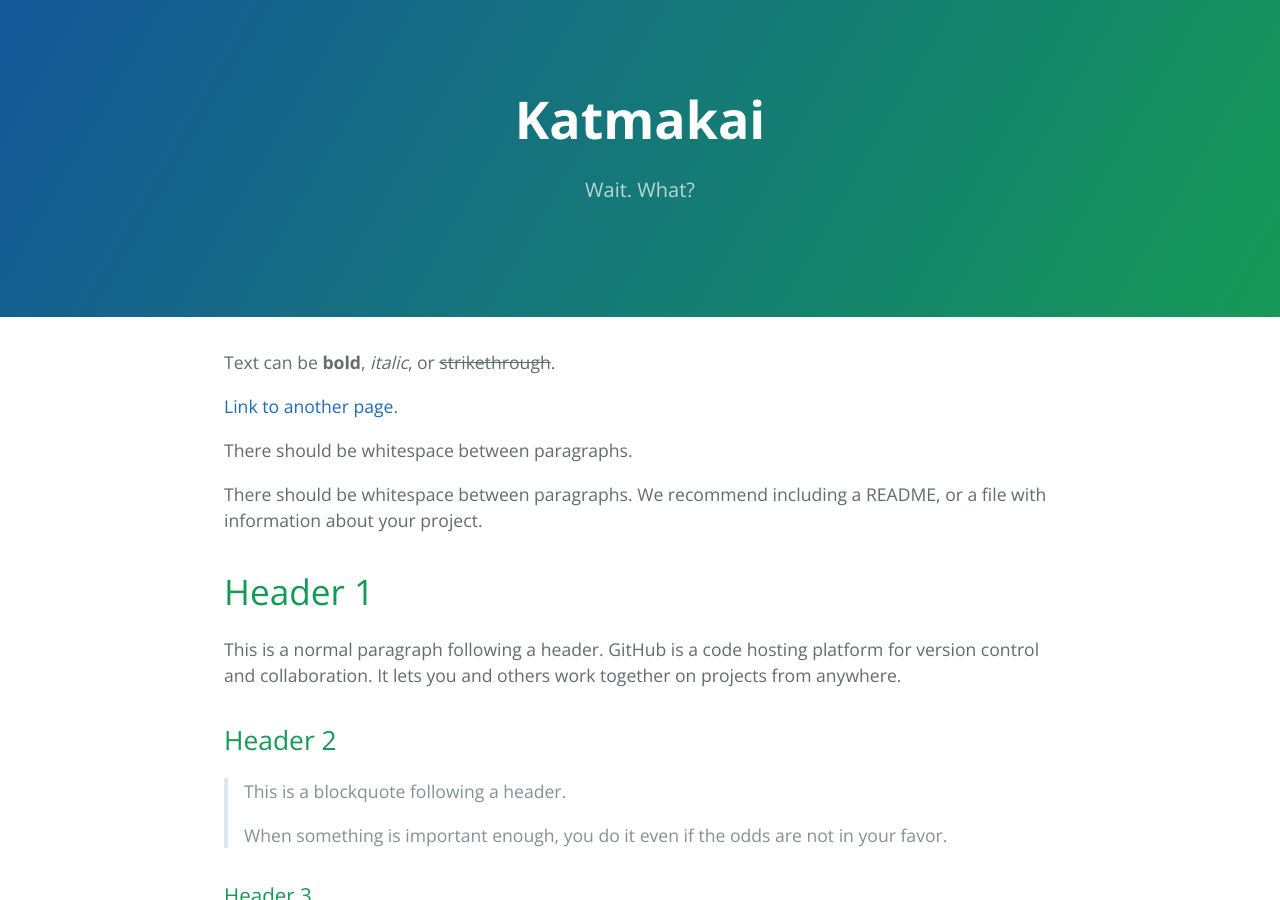
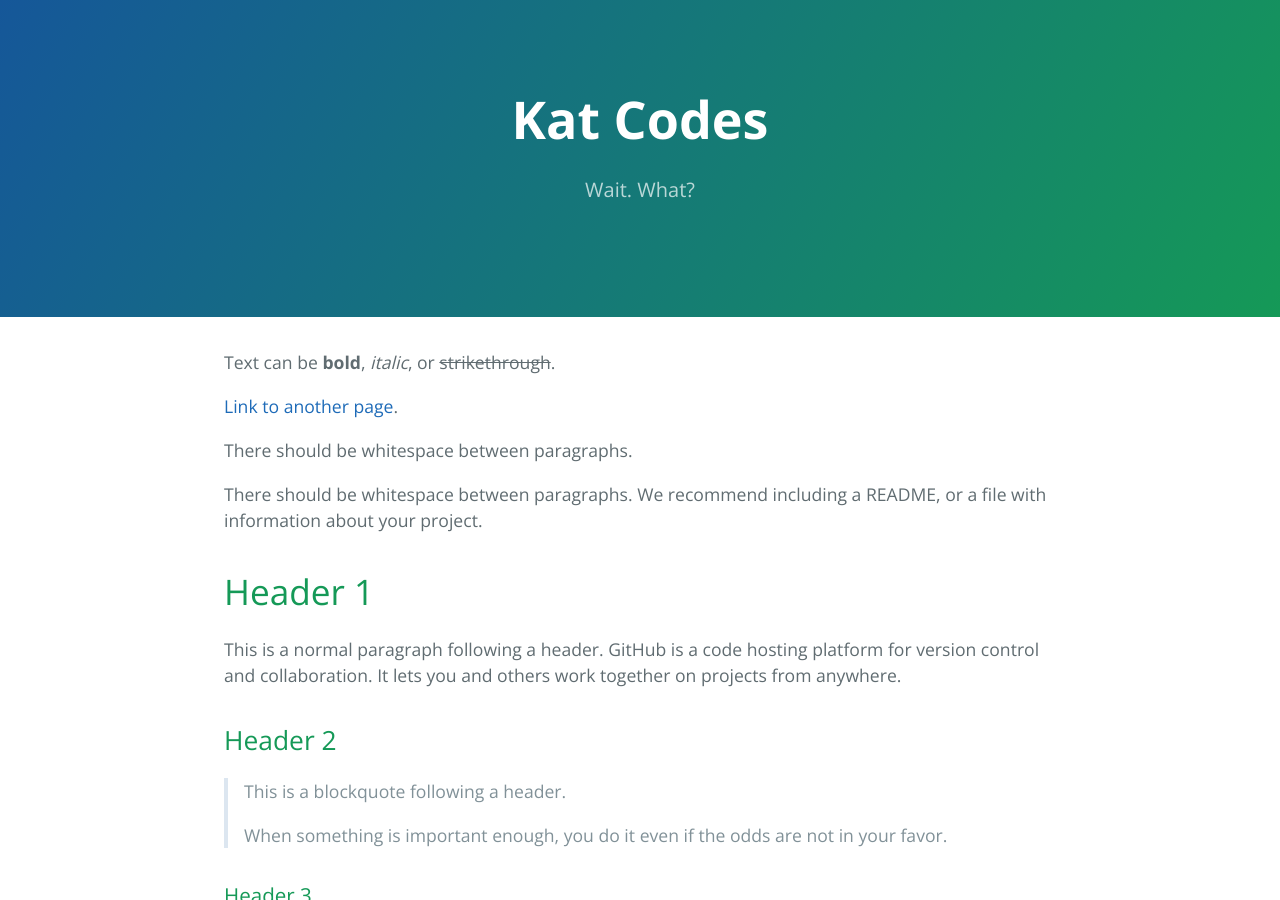
Before and after one commit to katmakai/katmakai.github.io, a Jekyll site: the page built from index.md, in a window 1280 px wide and 900 px high. Built offline with Jekyll 4.4.1, drawn with Linux system fonts in a browser that asks for light colours; our own code applies the rules of GitHub Pages for plain Markdown files.

Commit message:
Update index.md

```diff
--- a/index.md
+++ b/index.md
@@ -1,5 +1,6 @@
 ---
-layout: default
+title: Kat Codes
+description: Wait. What?
 ---
 
 Text can be **bold**, _italic_, or ~~strikethrough~~.
```
